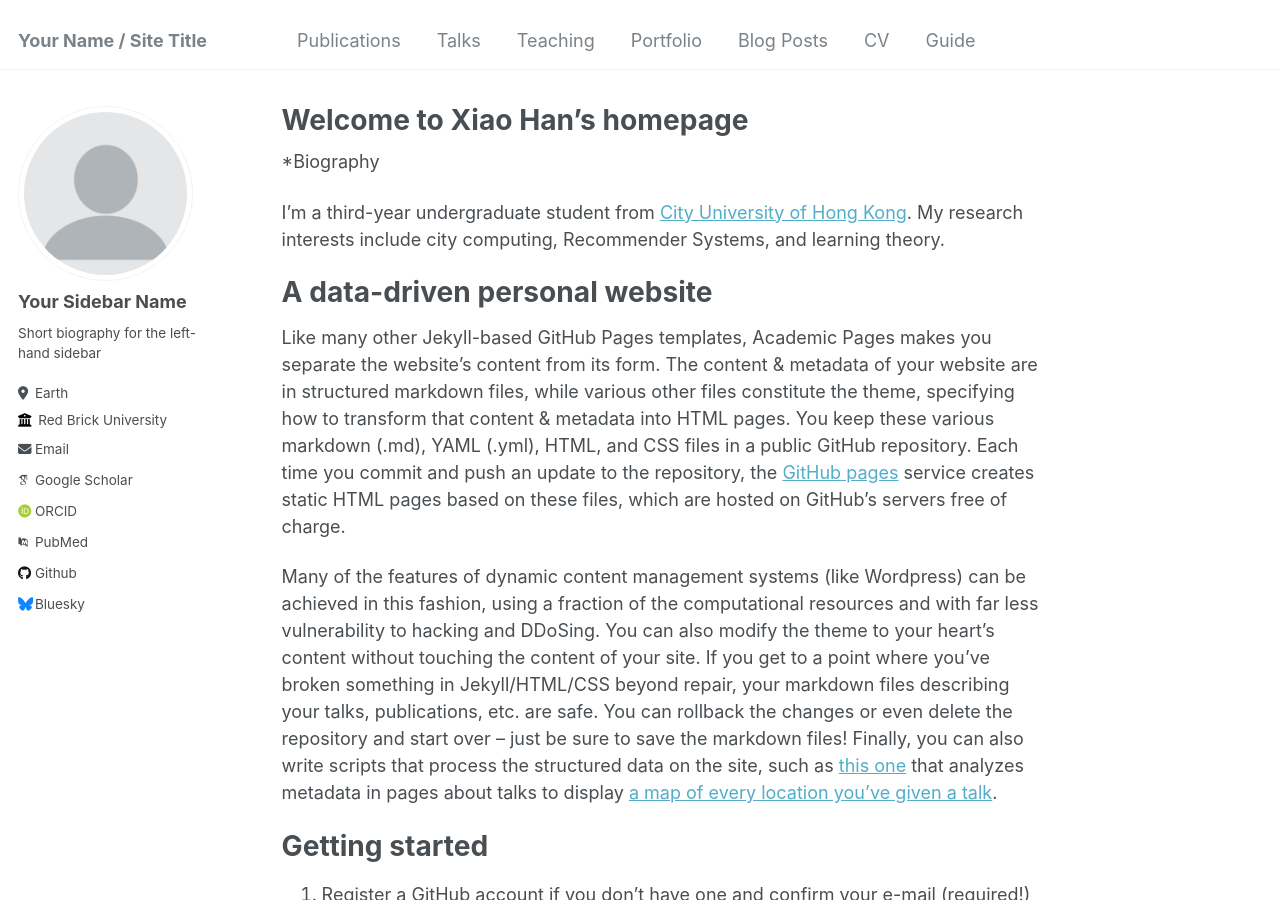
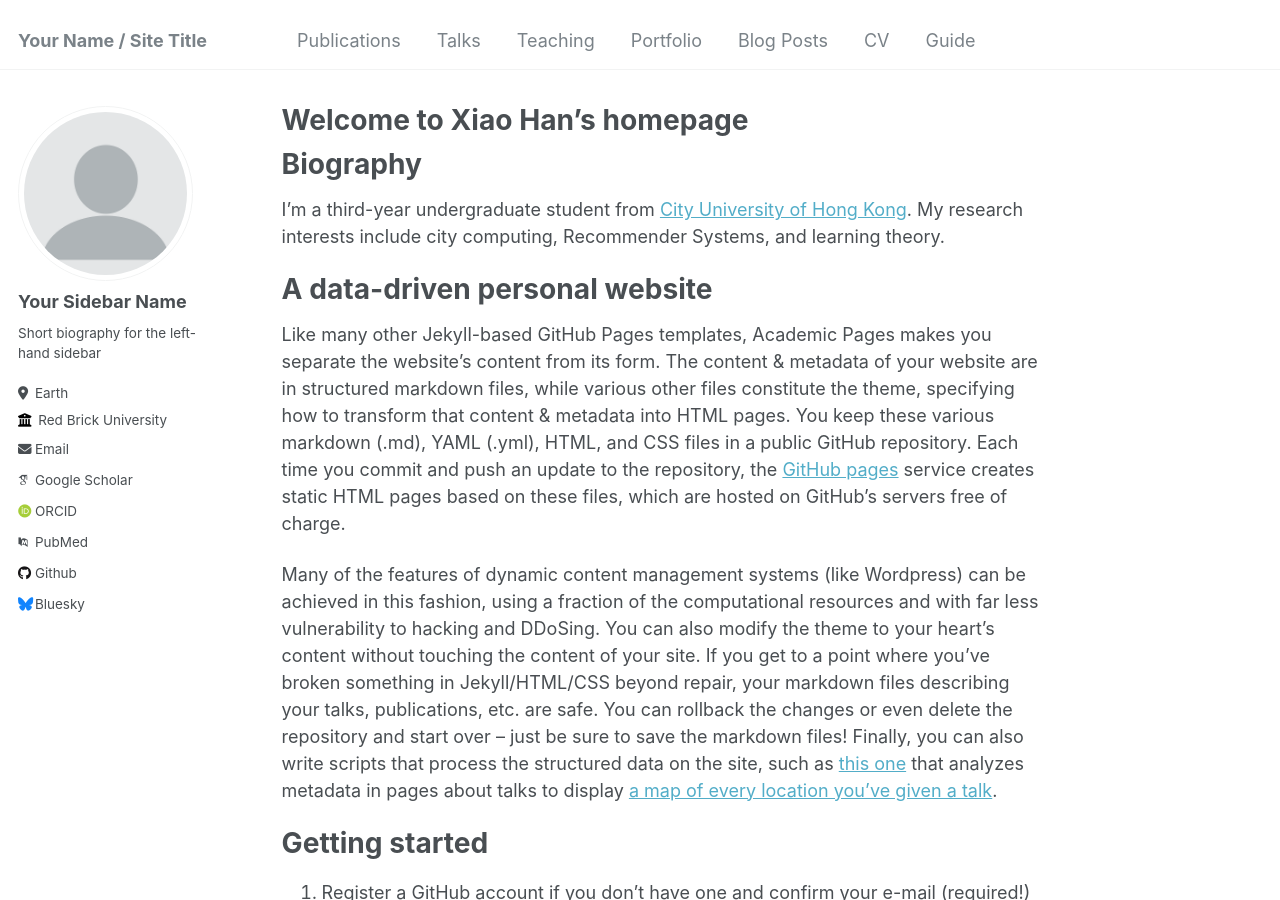
Before and after one commit to hahahenha/hahahenha.github.io, a Jekyll site: the page built from _pages/about.md, in a window 1280 px wide and 900 px high. Built offline with Jekyll 4.4.1, drawn with Linux system fonts in a browser that asks for light colours; some web fonts are replaced.

```diff
--- a/_pages/about.md
+++ b/_pages/about.md
@@ -7,8 +7,8 @@ redirect_from:
   - /about.html
 ---
 
-*Biography
-
+Biography
+======
 I'm a third-year undergraduate student from [City University of Hong Kong](https://www.cityu.edu.hk). My research interests include city computing, Recommender Systems, and learning theory.
 
 
```
